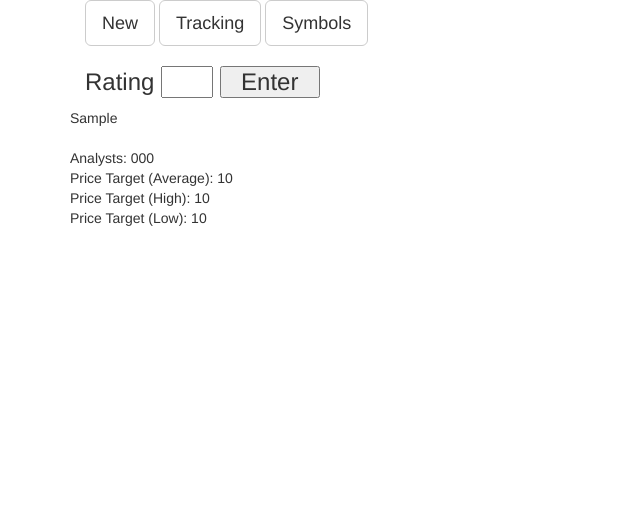
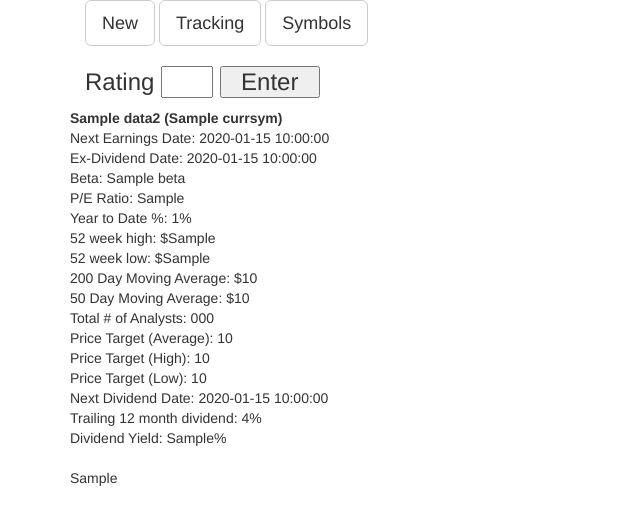
Before and after one commit to rivendale/OpenCalc, a Flask app: template templates/info.html in a window 1280 px wide. Shown: the top 525 px of the page, without its empty margins (0-640 px from the left). Run offline with Flask 2, Linux system fonts and the light colour scheme; tables that the repository leaves empty hold one stand-in row (values such as "Sample post"); the template is opened without the code that fills it: values that come from a table or form of the project are taken from there, most other values are stand-ins (such as "Sample title", 1, 10 or a date in 2020); parts of the project's set-up code (start-up, migrations or seed data) failed here and were passed over; some libraries are stand-ins or nearby versions.

Commit message:
formatting new data fields

```diff
--- a/opencalc.py
+++ b/opencalc.py
@@ -26,6 +26,15 @@ from operator import attrgetter
 
 app = Flask(__name__)
 app.config.from_object('settings')
+
+def format_datetime(value, format="%B %d %Y %I:%M %p"):
+    """Format a date time to (Default): Month d YYYY HH:MM P"""
+    if value is None:
+        return ""
+    return value.strftime(format)
+
+app.jinja_env.filters['datetime'] = format_datetime
+
 db = SQLAlchemy(app)
 Bootstrap(app)
 
@@ -276,8 +285,6 @@ intpass = app.config['IAUTHPASS']
 
 # LOGIN MANAGER ROUTES
 
-
-
 @login_manager.user_loader
 def load_user(id):
     return User.query.get(int(id))
@@ -387,24 +394,24 @@ def infocalc(sym):
    IEXdata = "error"
    stockdata = Stock(currsym, token=IEX_TOKEN)
    data2=stockdata.get_key_stats()
-   datapoints = currsym
-   week52high=data2["week52high"]
-   week52low=data2["week52low"]
-   day200MovingAvg=data2["day200MovingAvg"]
-   day50MovingAvg=data2["day50MovingAvg"]
-   ttmDividendRate=data2["ttmDividendRate"]
-   ytdChangePercent=data2["ytdChangePercent"]
-   nextDividendDate=data2["nextDividendDate"]
-   dividendYield=data2["dividendYield"]
-   nextEarningsDate=data2["nextEarningsDate"]
-   exDividendDate=data2["exDividendDate"]
-   beta=data2["beta"]
-   peRatio=data2["peRatio"]
    data4=stockdata.get_price_target()
-   priceTargetAverage = data4["priceTargetAverage"]
-   priceTargetHigh = data4["priceTargetHigh"]
-   priceTargetLow = data4["priceTargetLow"]
-   numberOfAnalysts = data4["numberOfAnalysts"]
+  # week52high=data2["week52high"]
+  # week52low=data2["week52low"]
+ #  day200MovingAvg=data2["day200MovingAvg"]
+ #  day50MovingAvg=data2["day50MovingAvg"]
+ #  ttmDividendRate=data2["ttmDividendRate"]
+  # ytdChangePercent=data2["ytdChangePercent"]
+ #  nextDividendDate=data2["nextDividendDate"]
+ #  dividendYield=data2["dividendYield"]
+ #  nextEarningsDate=data2["nextEarningsDate"]
+ #  exDividendDate=data2["exDividendDate"]
+#   beta=data2["beta"]
+ #  peRatio=data2["peRatio"]
+
+ #  priceTargetAverage = data4["priceTargetAverage"]
+#   priceTargetHigh = data4["priceTargetHigh"]
+#   priceTargetLow = data4["priceTargetLow"]
+ #  numberOfAnalysts = data4["numberOfAnalysts"]
 #
 
 
@@ -412,7 +419,7 @@ def infocalc(sym):
       currsym = form.symbolenter.data
       currsym = format(currsym)
       return redirect(url_for('infocalc',sym=currsym))
-   return render_template('info.html', data2=data2,data4=data4,priceTargetAverage=priceTargetAverage,priceTargetHigh=priceTargetHigh,priceTargetLow=priceTargetLow,numberOfAnalysts=numberOfAnalysts, form=form )
+   return render_template('info.html', currsym=currsym,data2=data2,data4=data4, form=form )
 
 @app.route('/del/<sym>')
 @login_required
--- a/templates/info.html
+++ b/templates/info.html
@@ -26,14 +26,25 @@
 	</form>
 	</div></br>
 </br></br>
+<b>{{ data2.companyName}} ({{ currsym }}) </b></br>
+Next Earnings Date: {{ data2.nextEarningsDate }}<br/>
+Ex-Dividend Date: {{ data2.exDividendDate }}<br/>
+Beta: {{ data2.beta }}<br/>
+P/E Ratio: {{ data2.peRatio }}<br/>
+Year to Date %: {{ data2.ytdChangePercent }}%<br/>
+52 week high: ${{ data2.week52high }}<br/>
+52 week low: ${{ data2.week52low }}<br/>
+200 Day Moving Average: ${{ data2.day200MovingAvg }}<br/>
+50 Day Moving Average: ${{ data2.day50MovingAvg }}<br/>
+Total # of Analysts: {{ data4.numberOfAnalysts }} <br/>
+Price Target (Average): {{ data4.priceTargetAverage }} <br/>
+Price Target (High): {{ data4.priceTargetHigh }} <br/>
+Price Target (Low): {{ data4.priceTargetLow }} <br/>
+Next Dividend Date: {{ data2.nextDividendDate }}<br/>
+Trailing 12 month dividend: {{ data2.ttmDividendRate }}%<br/>
+Dividend Yield: {{ data2.dividendYield }}%<br/>
+</br>
 {{ data2 }}
-</br></br>
- Analysts:  {{ numberOfAnalysts }} <br/>
- Price Target (Average): {{ priceTargetAverage }} <br/>
- Price Target (High): {{ priceTargetHigh }} <br/>
- Price Target (Low): {{ priceTargetLow }} <br/>
-
-
 {% endblock %}
 </div>
 </main>
```
